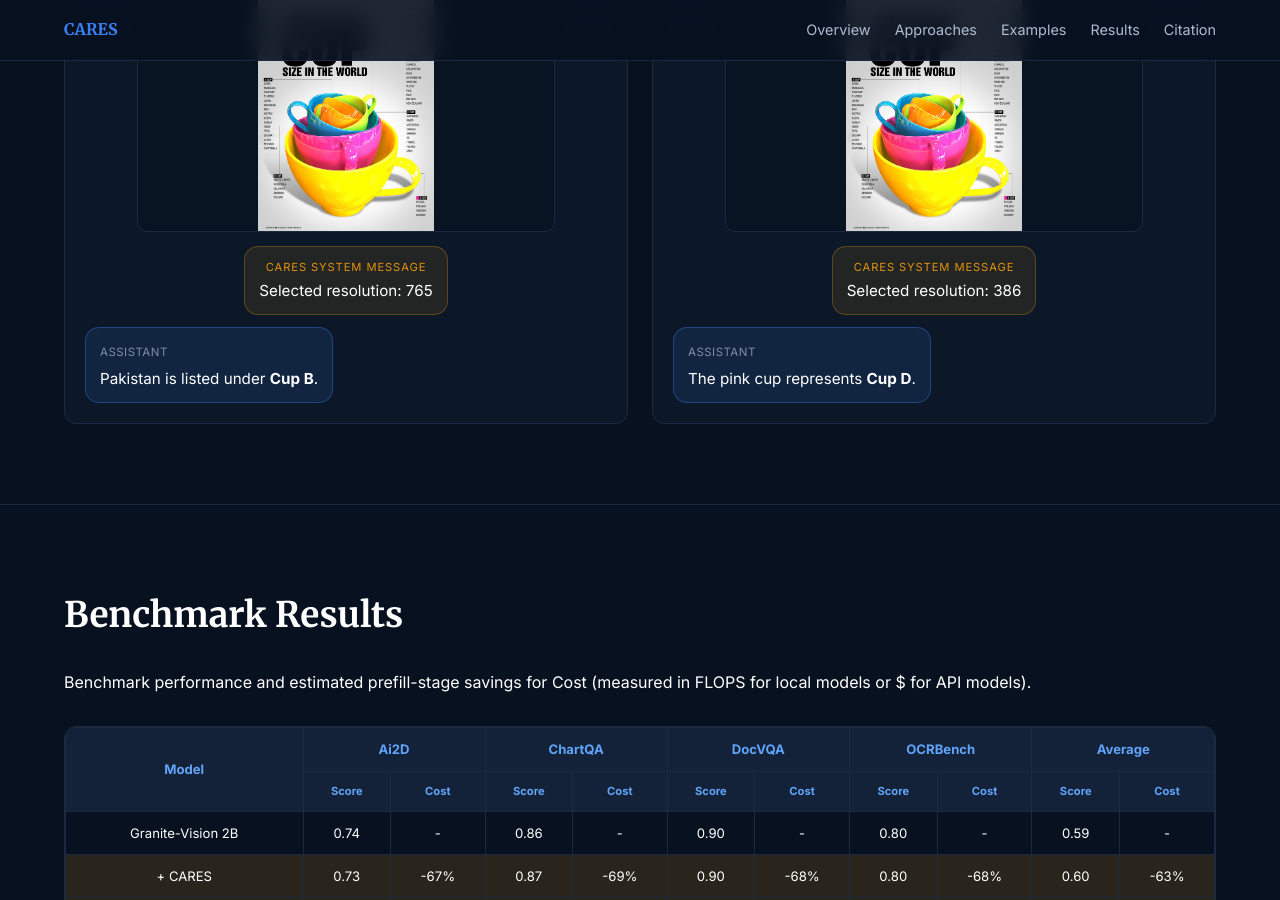
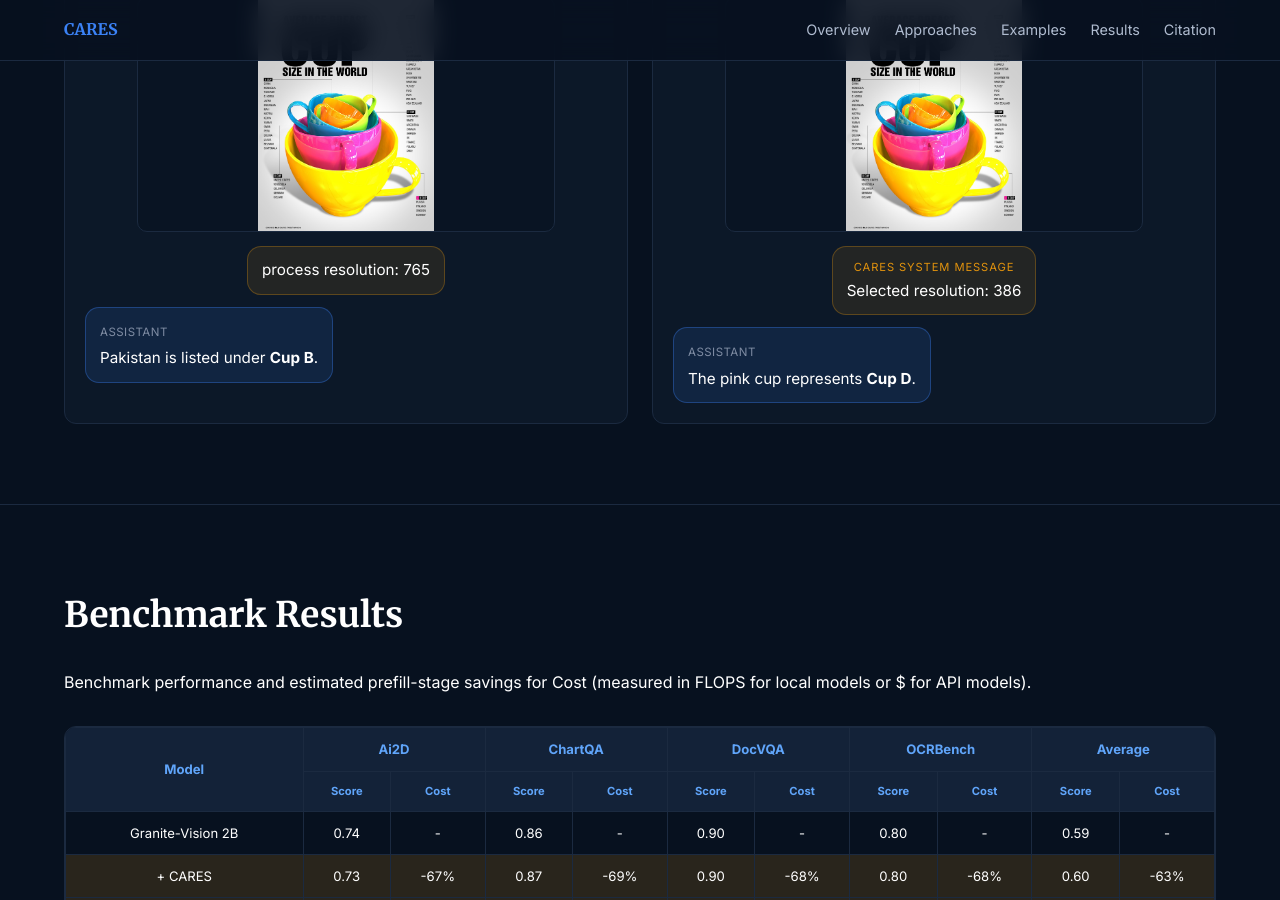
Before and after one commit to mkimhi/mkimhi.github.io, a Jekyll site: the page CARES/index.html, which Jekyll copies as it is, in a window 1280 px wide and 900 px high, scrolled down 2724 px. Built offline with Jekyll 4.4.1, drawn with Linux system fonts in a browser that asks for light colours.

Commit message:
Change system message to process resolution

```diff
--- a/CARES/index.html
+++ b/CARES/index.html
@@ -369,8 +369,7 @@ footer { padding: 40px 0; text-align: center; font-size: 0.85rem; color: var(--t
             <img src="cups.jpg" alt="Cup-size example image">
 
             <div class="msg msg-cares">
-              <div class="system-label">CARES system message</div>
-              <div>Selected resolution: 765</div>
+              <div>process resolution: 765</div>
             </div>
 
             <div class="msg msg-chat">
```
